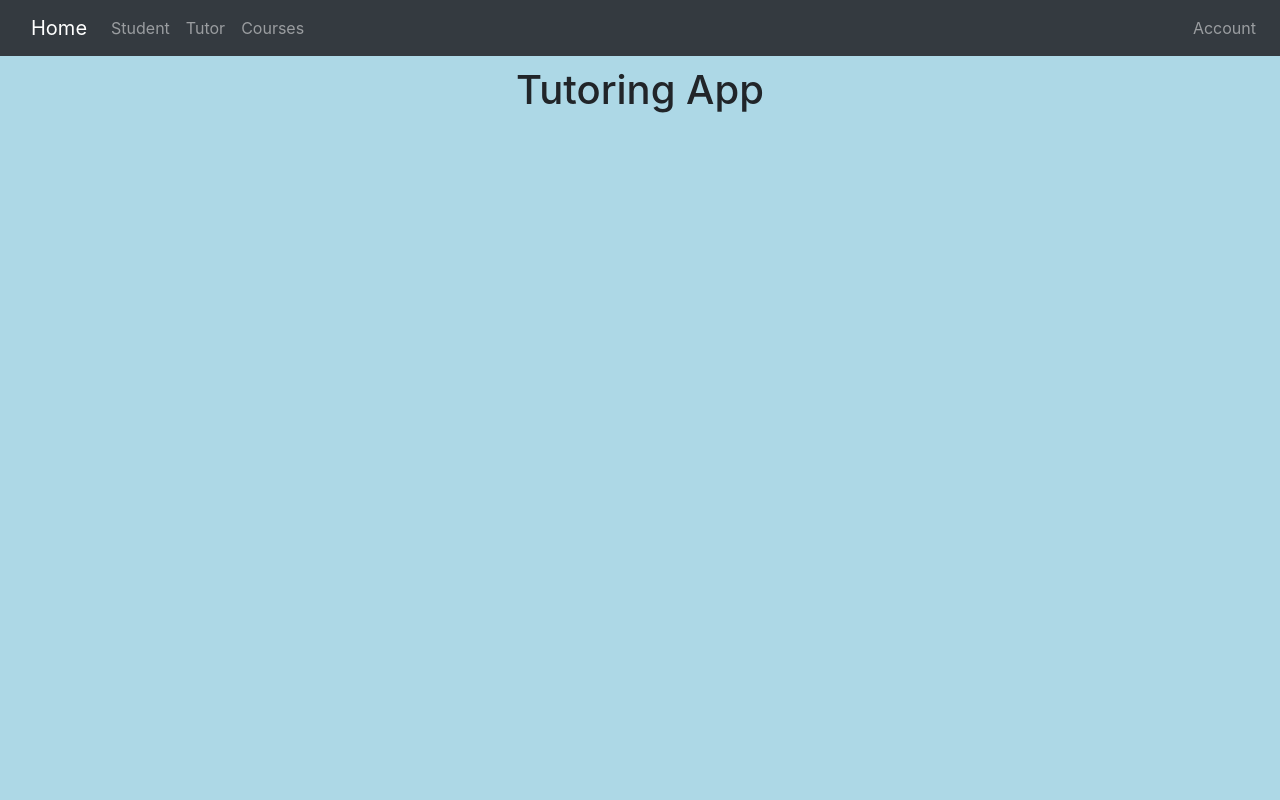
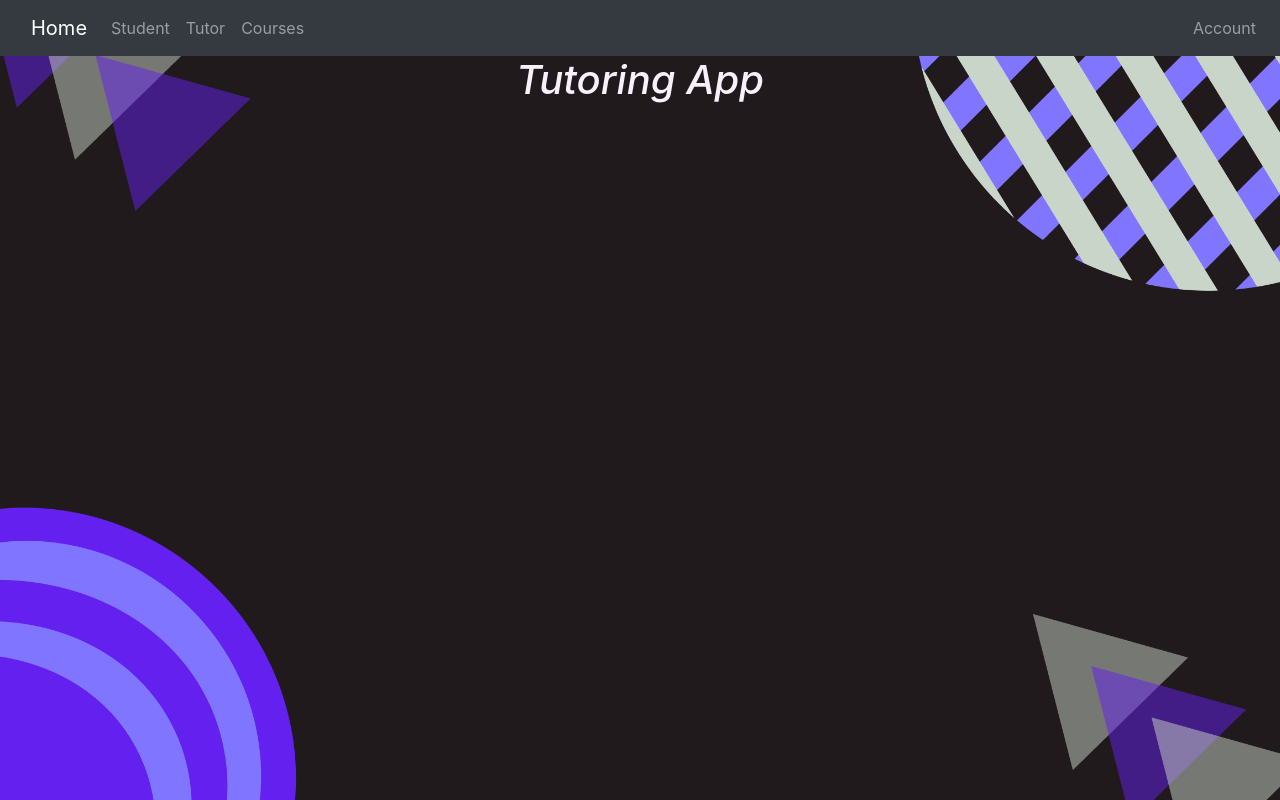
Before and after one commit to akl5sz/project-a-12-tutor-me, a Django app: page / in a window 1280 px wide. Run offline with Django 4.2, Linux system fonts and the light colour scheme.

Commit message:
added styling to home page

```diff
--- a/base/static/base/style.css
+++ b/base/static/base/style.css
@@ -1,13 +1,11 @@
 body {
-  background-color: lightblue;
+    background: white url("images/background.png") no-repeat;
+  background-size: cover;
 }
 
-.d-flex flex-column align-items-center {
-  color: teal;
+.TutoringApp {
+  color: #F8F0FB;
   text-align: center;
+  font-size: 10000px;
+  font-style: italic;
 }
-
-p {
-  font-family: verdana;
-  font-size: 20px;
-}
--- a/base/templates/base/index.html
+++ b/base/templates/base/index.html
@@ -3,8 +3,6 @@
 {% load static %}
 <link rel="stylesheet" type="text/css" href="{% static 'base/style.css' %}">
 
-<div class="d-flex flex-column align-items-center">
-    <div style="height: 10px;"></div>
+<div class="TutoringApp">
     <h1>Tutoring App</h1>
-    <div style="height: 10px;"></div>
 </div>
```
Also changed, not shown: base/static/base/images/image1.png (added), base/static/base/images/image2.png (added).
